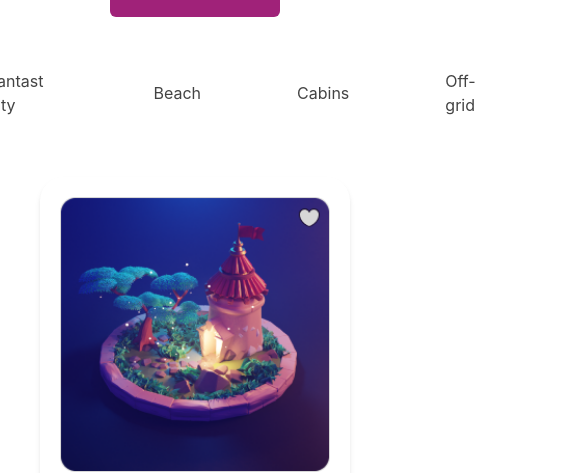
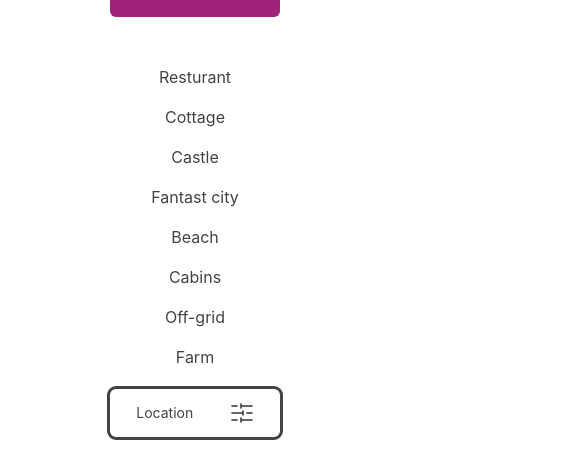
Before and after one commit to Rahdeg/Airbnb, a React (Create React App) app: page /place in a window 390 px wide. Shown: the part 412-885 px from the top of the page, 585 px wide, since content can reach past the window. Built offline with nearby package versions, Linux system fonts and the light colour scheme.

Commit message:
fix: fix for tablet view

```diff
--- a/src/Pages/Pts.jsx
+++ b/src/Pages/Pts.jsx
@@ -6,7 +6,7 @@
 const Pts = () => {
   return (
     <div className='flex flex-col items-center justify-center gap-4 mt-5'>
-    <div className=' flex items-center justify-center gap-24'>
+    <div className=' flex flex-col md:flex-row  gap-4 items-center justify-center lg:gap-24 md:gap-6'>
     <a href='#res' className=' text-cartBg'>Resturant</a>
     <a href='#cottage' className=' text-cartBg'>Cottage</a>
     <a href='#castle'className=' text-cartBg'>Castle</a>
```
